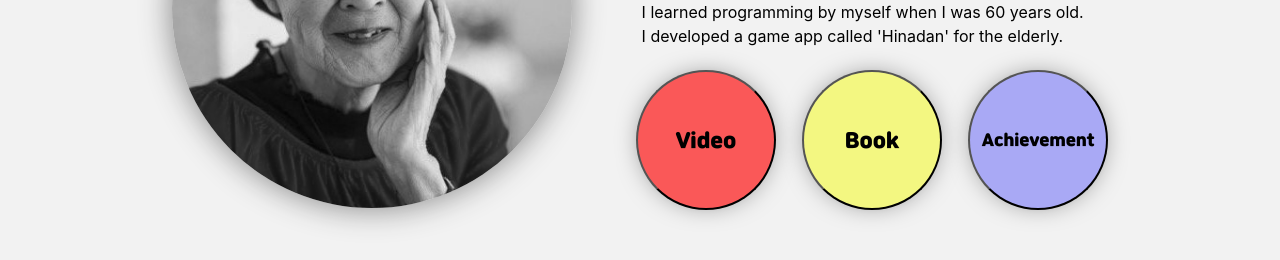
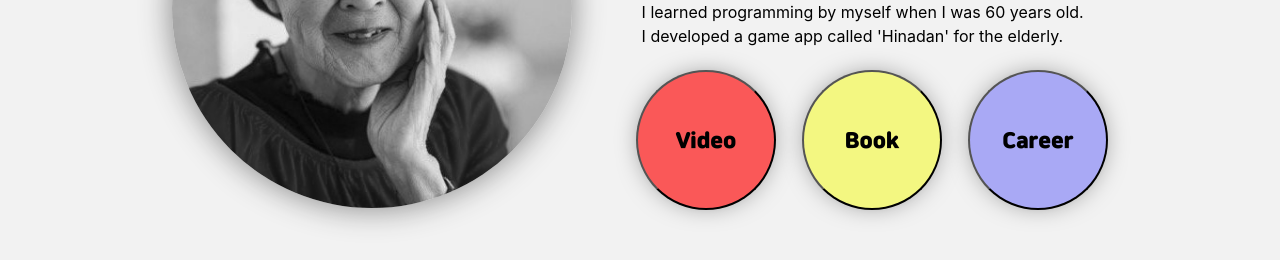
Before and after one commit to min-minnn/Introduce-role-model, a React (Create React App) app: page / in a window 1280 px wide. Shown: the part 428-688 px from the top of the page. Built offline with nearby package versions, Linux system fonts and the light colour scheme; a web font is replaced by a local one.

Commit message:
Added function

```diff
--- a/src/components/LinkButton.js
+++ b/src/components/LinkButton.js
@@ -53,12 +53,12 @@ const Book = styled.button`
   }
 `;
 
-const Achievement = styled.button`
+const Career = styled.button`
   width: 8.75rem;
   height: 8.75rem;
   border-radius: 50%;
   font-family: 'yg-jalnan';
-  font-size: 1rem;
+  font-size: 1.25rem;
   font-weight: bolder;
   background-color: #A9A9F5;
   box-shadow: 0 0 2rem -15px black;
@@ -79,12 +79,20 @@ const Achievement = styled.button`
   }
 `;
 
+const OpenVideo = () => {
+  window.open('https://youtu.be/Bu3Csb3uRmw', '_blank');
+}
+
+const BookStore = () => {
+  window.open('http://book.naver.com/bookdb/book_detail.nhn?bid=14619373', '_blank');
+}
+
 function LinkButton() {
   return (
     <>
-      <Video>Video</Video>
-      <Book>Book</Book>
-      <Achievement>Achievement</Achievement>
+      <Video onClick={OpenVideo}>Video</Video>
+      <Book onClick={BookStore}>Book</Book>
+      <Career>Career</Career>
     </>
   )
 }
```
